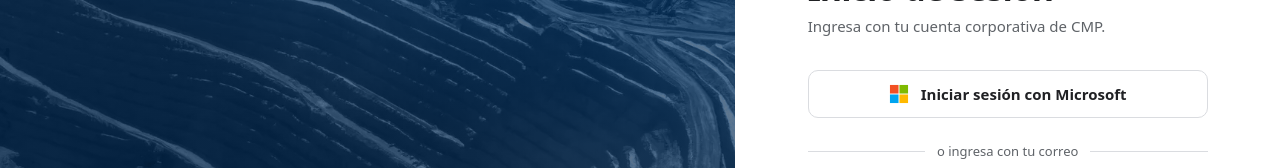
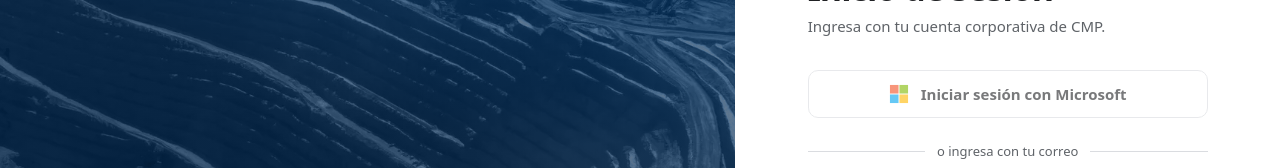
Before and after one commit to atuning120/CMP_frontend, a React (Vite) app: page /login in a window 1280 px wide. Shown: the part 192-360 px from the top of the page. Built offline with nearby package versions, Linux system fonts and the light colour scheme; no server answers.

Commit message:
deshabilitar boton de login microsoft

```diff
--- a/src/pages/Login/Login.jsx
+++ b/src/pages/Login/Login.jsx
@@ -144,7 +144,8 @@ function Login() {
             type="button"
             className={styles.microsoft}
             onClick={handleMicrosoftLogin}
-            disabled={submitting}
+            //disabled={submitting}
+            disabled={true}
           >
             <img src={microsoftLogo} alt="" className={styles.microsoftIcon} />
             Iniciar sesión con Microsoft
```
